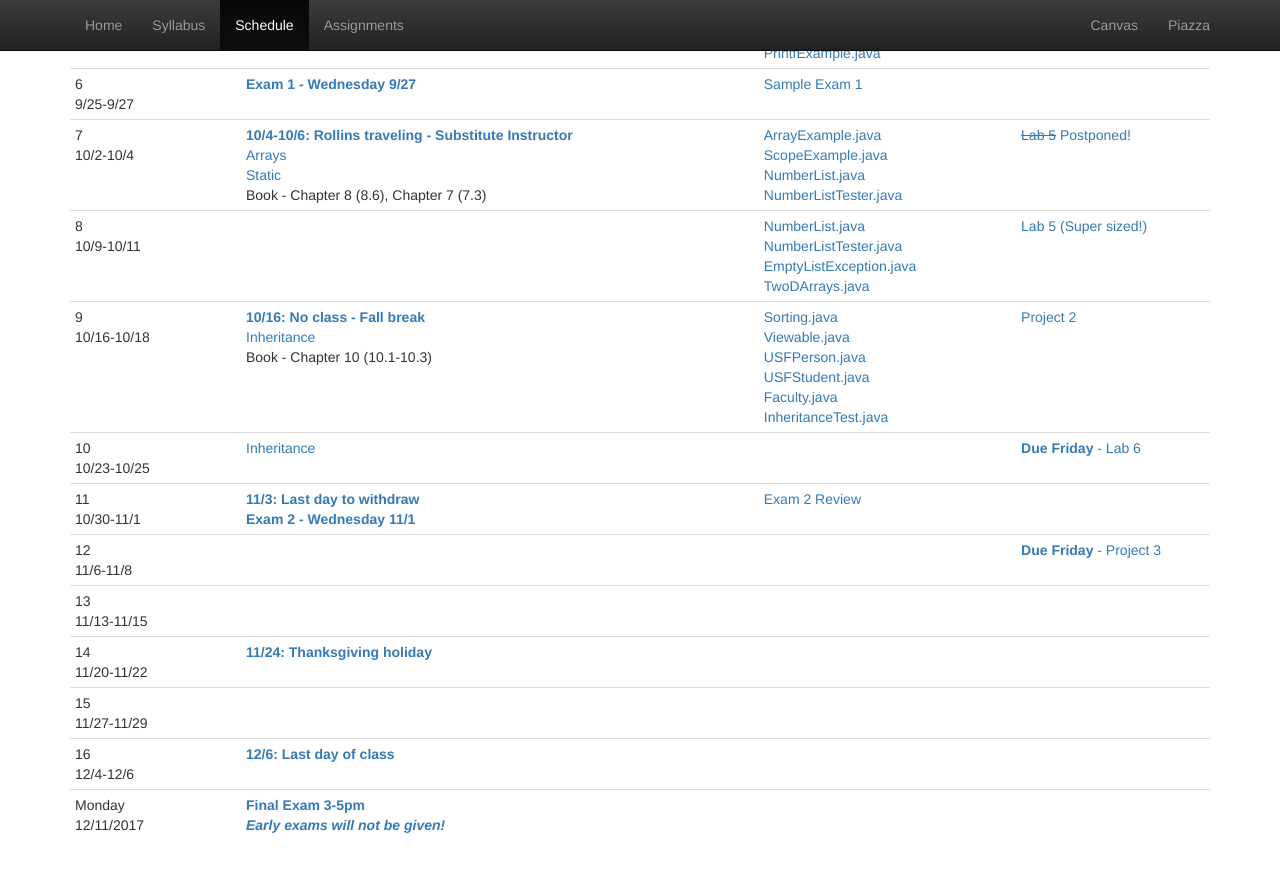
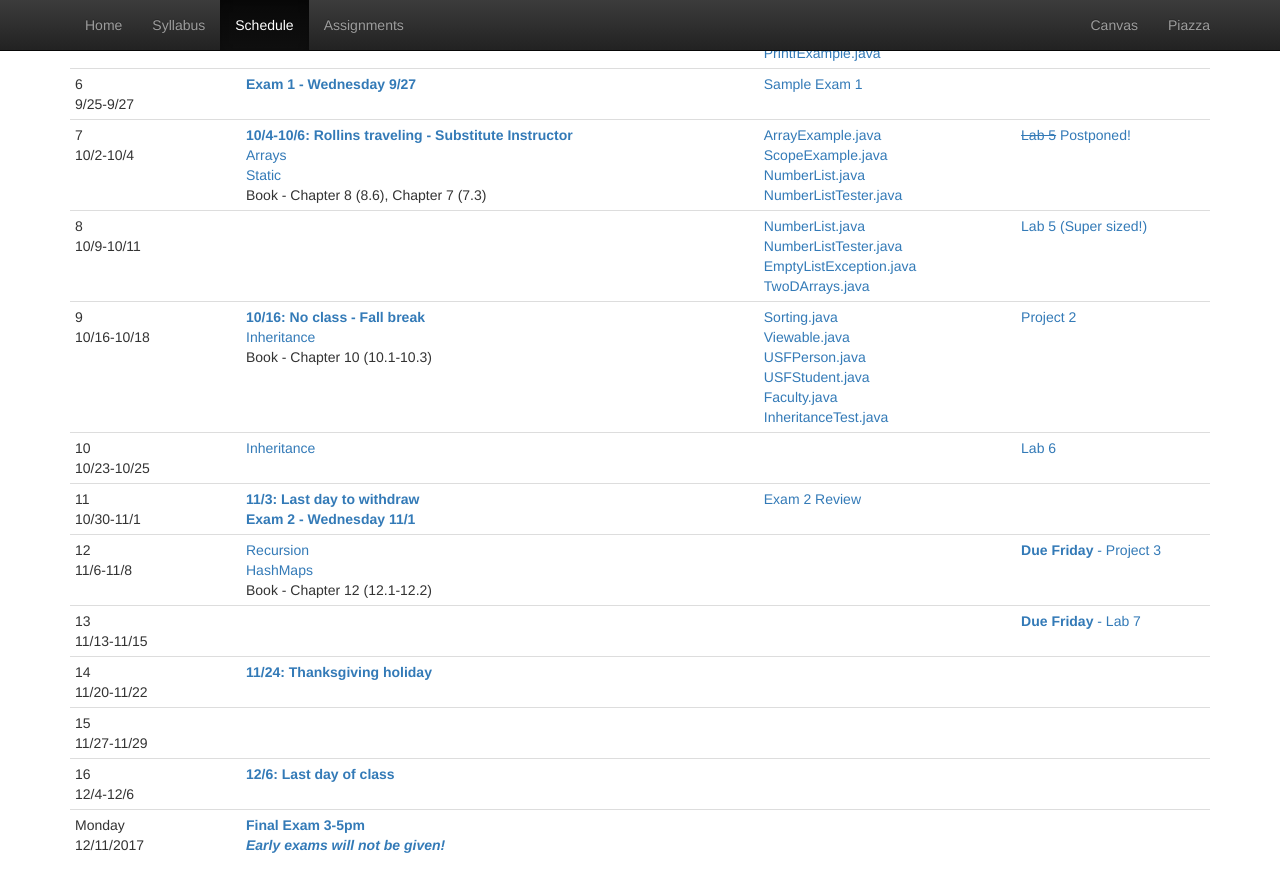
Before and after one commit to CS112-F17/cs112-f17.github.io, a Jekyll site: the page built from schedule.html, in a window 1280 px wide and 900 px high, scrolled down 837 px. Shown: the top 892 px of the window. Built offline with Jekyll 4.4.1, drawn with Linux system fonts in a browser that asks for light colours.

Commit message:
adding recursion notes and lab

```diff
--- a/schedule.html
+++ b/schedule.html
@@ -247,9 +247,9 @@
 	<tr>
 		<td>12<br/>11/6-11/8</td>
 		<td>
-<!-- 				<a href="https://github.com/CS112-F17/notes/blob/master/recursion.md">Recursion</a><br/>
+				<a href="https://github.com/CS112-F17/notes/blob/master/recursion.md">Recursion</a><br/>
 				<a href="https://github.com/CS112-F17/notes/blob/master/hashmaps.md">HashMaps</a><br/>
-				Book - Chapter 12 (12.1-12.2) -->
+				Book - Chapter 12 (12.1-12.2)
 		</td>
 		<td>
 <!-- 				<a href="https://github.com/CS112-F17/code/blob/master/RecursionFun.java">RecursionFun.java</a><br/>
@@ -269,7 +268,7 @@
 		<td>
 		</td>
 		<td>
-				<!-- 				<a href="https://github.com/CS112-F17/projects/blob/master/project4.md">Project 4</a> -->
+			<a href="https://github.com/CS112-F17/labs/blob/master/lab7.md"><strong>Due Friday</strong> - Lab 7</a><br/>
 		</td>
 	</tr>
 	<tr>
@@ -291,7 +291,9 @@
 		<td>
 		<!-- 				<a href="https://github.com/CS112-F17/notes/blob/master/exam3review.md">Exam 3 Review</a><br/> -->
 		</td>
-		<td></td>
+		<td>
+
+		</td>
 	</tr>
 	<tr>
 		<td>16<br/>12/4-12/6</td>
```
Also changed, not shown: other parts of schedule.html (+2 -2 lines).
